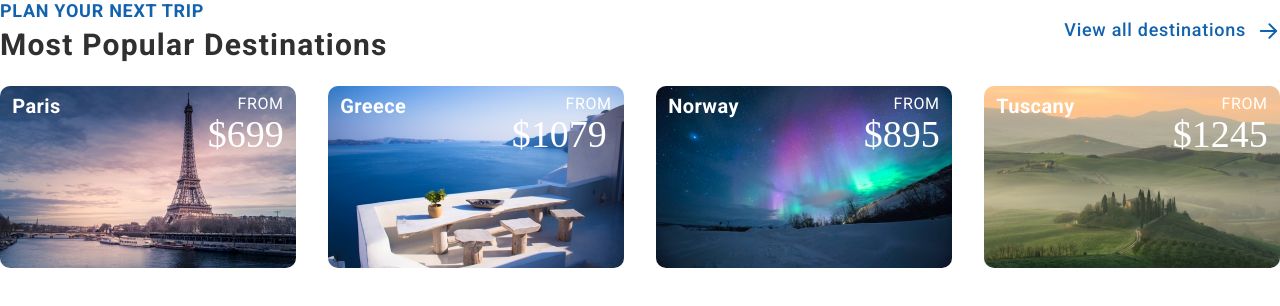
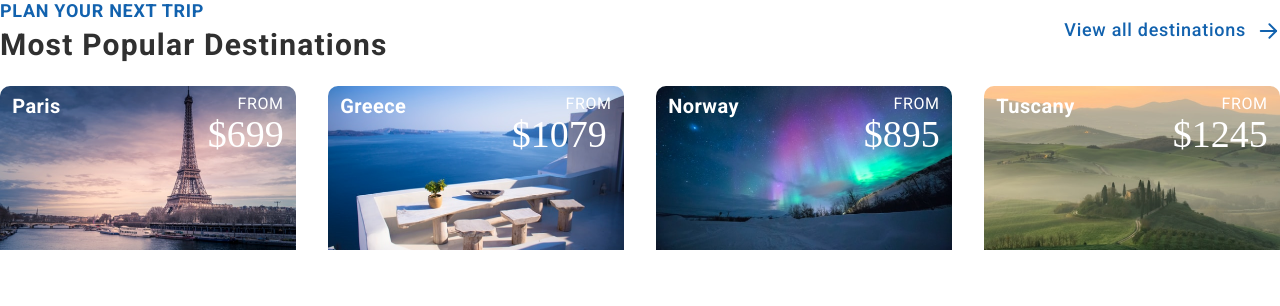
Before and after one commit to locojer/small63, a React (Create React App) app: page / in a window 1280 px wide. Shown: the top 306 px of the page. Built offline with nearby package versions, Linux system fonts and the light colour scheme; a web font is replaced by a local one.

Commit message:
Update LocoCard.module.css

```diff
--- a/src/components/LocoCard.module.css
+++ b/src/components/LocoCard.module.css
@@ -1,6 +1,6 @@
 .parisimageIcon {
   position: absolute;
-  height: 100%;
+  height: 90%;
   width: 100%;
   top: 0;
   right: 0;
```
